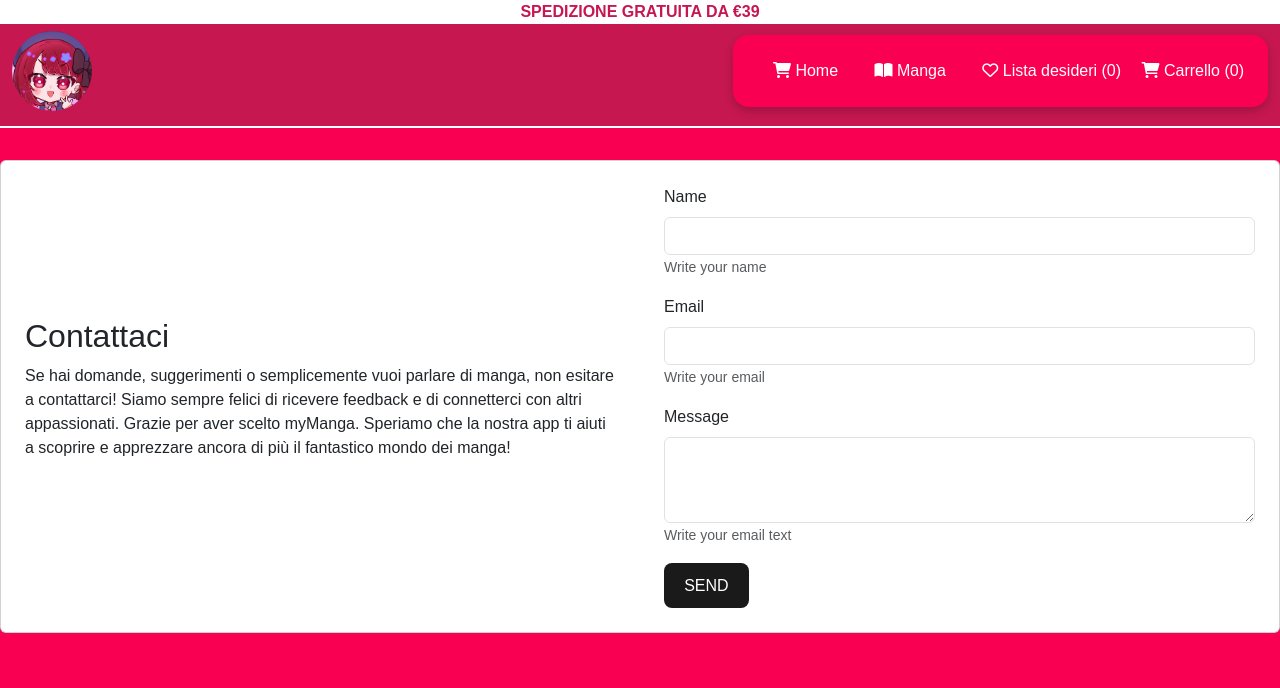
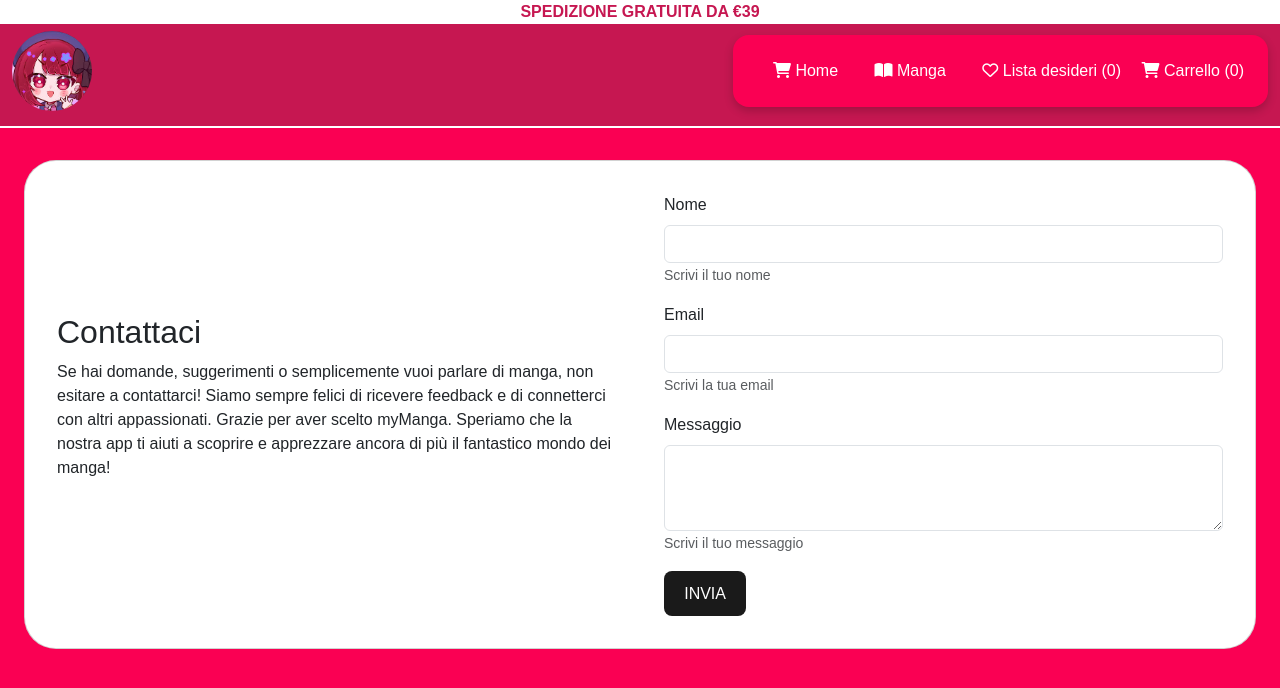
Before and after one commit to matteocalonaci/myManga-frontend, a Vue app: page /contact in a window 1280 px wide. Shown: the top 688 px of the page. Built offline with nearby package versions, Linux system fonts and the light colour scheme.

Commit message:
modificato layotu e scritte it

```diff
--- a/src/views/AppContact.vue
+++ b/src/views/AppContact.vue
@@ -33,7 +33,7 @@ export default {
 
 <!-- HTML -->
 <template>
-    <div class="card">
+    <div class="card m-4 p-2">
         <div class="col-6 p-4">
             <h2>Contattaci</h2>
             <p>Se hai domande, suggerimenti o semplicemente vuoi parlare di manga, non esitare a contattarci! Siamo sempre felici di ricevere feedback e di connetterci con altri appassionati.
@@ -51,7 +51,7 @@ Grazie per aver scelto myManga. Speriamo che la nostra app ti aiuti a scoprire e
         <div class="col-6 p-4">
             <form @submit.prevent="sendMessage()">
                 <div class="mb-3">
-                    <label for="name" class="form-label">Name</label>
+                    <label for="name" class="form-label">Nome</label>
                     <input type="text" class="form-control" :class="{ 'is-invalid': errors.name }" name="name" id="name"
                         aria-describedby="helpId" placeholder="" v-model="name">
 
@@ -59,7 +59,7 @@ Grazie per aver scelto myManga. Speriamo che la nostra app ti aiuti a scoprire e
                         {{ error }}
                     </p>
 
-                    <small id="nameHelper" class="form-text text-muted">Write your name</small>
+                    <small id="nameHelper" class="form-text text-muted">Scrivi il tuo nome</small>
                 </div>
                 <div class="mb-3">
                     <label for="email" class="form-label">Email</label>
@@ -72,10 +72,10 @@ Grazie per aver scelto myManga. Speriamo che la nostra app ti aiuti a scoprire e
 
 
 
-                    <small id="emailHelper" class="form-text text-muted">Write your email</small>
+                    <small id="emailHelper" class="form-text text-muted">Scrivi la tua email</small>
                 </div>
                 <div class="mb-3">
-                    <label for="message" class="form-label">Message</label>
+                    <label for="message" class="form-label">Messaggio</label>
                     <textarea type="text" class="form-control" :class="{ 'is-invalid': errors.message }" name="message"
                         id="message" rows="3" placeholder="" v-model="message">
             </textarea>
@@ -84,10 +84,10 @@ Grazie per aver scelto myManga. Speriamo che la nostra app ti aiuti a scoprire e
                         {{ error }}
                     </p>
 
-                    <small id="messageHelper" class="form-text text-muted">Write your email text</small>
+                    <small id="messageHelper" class="form-text text-muted">Scrivi il tuo messaggio</small>
                 </div>
                 <button type="submit" class="btn btn-primary">
-                    SEND
+                    INVIA
                 </button>
             </form>
         </div>
@@ -104,6 +104,7 @@ Grazie per aver scelto myManga. Speriamo che la nostra app ti aiuti a scoprire e
     flex-direction: row;
     justify-content: center;
     align-items: center;
+    border-radius: 2rem;
 }
 
 button {
```
